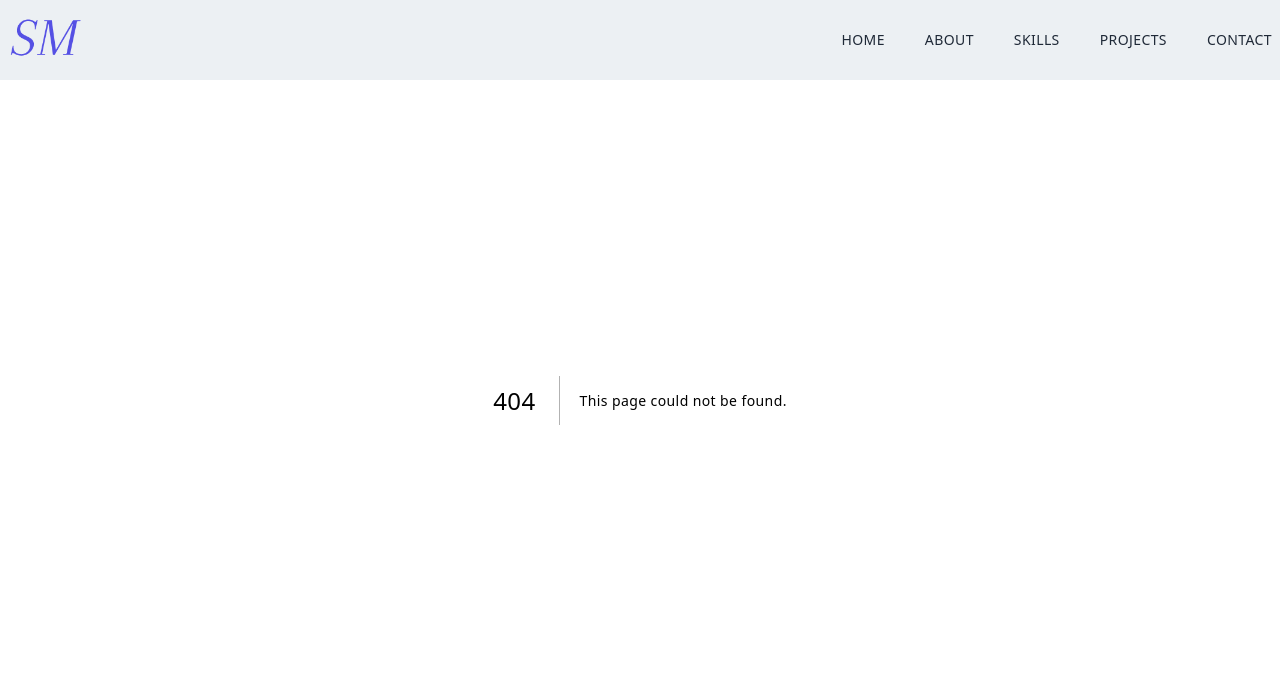
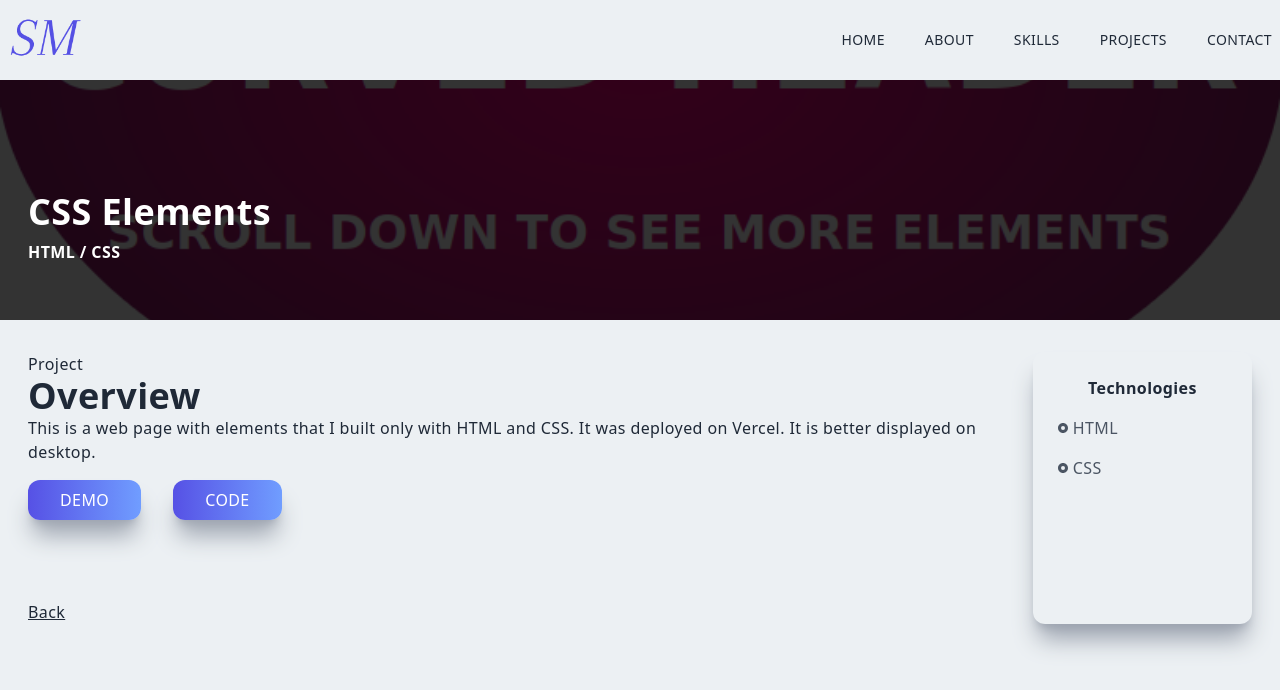
Before and after one commit to SALVADORPOETA/Salvadormartinez, a Next.js app: page /elements in a window 1280 px wide. Before the commit this address had no page. Shown: the top 690 px of the page. Built offline with nearby package versions, Linux system fonts and the light colour scheme.

Commit message:
elements

```diff
--- a/components/Projects.jsx
+++ b/components/Projects.jsx
@@ -10,7 +10,8 @@ import shapesImg from '../public/assets/projects/shapes.png';
 import horizontalImg from '../public/assets/projects/horizontal.png';
 import parallaxImg from '../public/assets/projects/parallax.png';
 import bmiImg from '../public/assets/projects/bmi.png';
-import animationImg from '../public/assets/projects/animation.png';
+import animationsImg from '../public/assets/projects/animations.png';
+import elementsImg from '../public/assets/projects/elements.png';
 import pythonImg from '../public/assets/projects/python.png';
 import ProjectItem from './ProjectItem';
 
@@ -72,9 +73,9 @@ const Projects = () => {
               />
               <ProjectItem
                 title='CSS Animations'
-                backgroundImg={animationImg}
+                backgroundImg={animationsImg}
                 technology='HTML / CSS'
-                projectUrl='/animation'
+                projectUrl='/animations'
               />
               <ProjectItem
                 title='CSS Shapes'
@@ -82,13 +83,13 @@ const Projects = () => {
                 technology='HTML / CSS'
                 projectUrl='/shapes'
               />
+              <ProjectItem
+                title='CSS Elements'
+                backgroundImg={elementsImg}
+                technology='HTML / CSS'
+                projectUrl='/elements'
+              />
               {/*<ProjectItem
-                title='Pop-Up Window'
-                backgroundImg={popupImg}
-                technology='ReactJS / Hooks'
-                projectUrl='/popup'
-              />
-              <ProjectItem
                 title='Video Background'
                 backgroundImg={videoImg}
                 technology='ReactJS'
--- a/pages/animation.jsx
+++ b/pages/animations.jsx
@@ -1,15 +1,15 @@
 import Image from 'next/image';
 import React from 'react';
-import animationImg from '../public/assets/projects/animation.png';
+import animationsImg from '../public/assets/projects/animations.png';
 import { RiRadioButtonFill } from 'react-icons/ri';
 import Link from 'next/link';
 
-const animation = () => {
+const animations = () => {
   return (
     <div className='w-full' >
       <div className='w-screen h-[30vh] lg:h-[40vh] relative' >
         <div className='absolute top-0 left-0 w-full h-[30vh] lg:h-[40vh] bg-black/80 z-10' />
-        <Image className='absolute z-1' layout='fill' objectFit='cover' src={animationImg} alt='/' />
+        <Image className='absolute z-1' layout='fill' objectFit='cover' src={animationsImg} alt='/' />
         <div className='absolute top-[70%] max-w-[1240px] w-full left-[50%] right-[50%] translate-x-[-50%] translate-y-[-50%] text-white z-10 p-2' >
           <h2 className='py-2' >CSS Animations</h2>
           <h3>HTML / CSS</h3>
@@ -48,4 +48,4 @@ const animation = () => {
   )
 }
 
-export default animation
+export default animations
--- a/pages/popup.jsx
+++ b/pages/elements.jsx
@@ -1,18 +1,18 @@
 import Image from 'next/image';
 import React from 'react';
-import popupImg from '../public/assets/projects/python.png';
+import elementsImg from '../public/assets/projects/elements.png';
 import { RiRadioButtonFill } from 'react-icons/ri';
 import Link from 'next/link';
 
-const popup = () => {
+const elements = () => {
   return (
     <div className='w-full' >
       <div className='w-screen h-[30vh] lg:h-[40vh] relative' >
         <div className='absolute top-0 left-0 w-full h-[30vh] lg:h-[40vh] bg-black/80 z-10' />
-        <Image className='absolute z-1' layout='fill' objectFit='cover' src={popupImg} alt='/' />
+        <Image className='absolute z-1' layout='fill' objectFit='cover' src={elementsImg} alt='/' />
         <div className='absolute top-[70%] max-w-[1240px] w-full left-[50%] right-[50%] translate-x-[-50%] translate-y-[-50%] text-white z-10 p-2' >
-          <h2 className='py-2' >Pop-Up Window</h2>
-          <h3>ReactJS / Hooks</h3>
+          <h2 className='py-2' >CSS Elements</h2>
+          <h3>HTML / CSS</h3>
         </div>
       </div>
 
@@ -21,11 +21,11 @@ const popup = () => {
           <p>Project</p>
           <h2>Overview</h2>
           <p>
-            This pop-up window was built with HTML, CSS, JavaScript, ReactJS and Hooks.
-            It is deployed on Vercel. You can see it using the 'Click Here!' button.
+            This is a web page with elements that I built only with HTML and CSS.
+            It was deployed on Vercel. It is better displayed on desktop.
           </p>
-          <a href='https://pop-up-sm.vercel.app/' target='_blank' ><button className='px-8 py-2 mt-4 mr-8' >Demo</button></a>
-          <a href='https://github.com/SALVADORPOETA/Pop-up-sm' target='_blank' ><button className='px-8 py-2 mt-4' >Code</button></a>
+          <a href='https://elements-css-sm.vercel.app/' target='_blank' ><button className='px-8 py-2 mt-4 mr-8' >Demo</button></a>
+          <a href='https://github.com/SALVADORPOETA/Elements-css-sm' target='_blank' ><button className='px-8 py-2 mt-4' >Code</button></a>
           <Link href='/#projects' >
             <p className='underline cursor-pointer mt-20' >Back</p>
           </Link>
@@ -40,12 +40,6 @@ const popup = () => {
               <p className='text-gray-600 py-2 flex items-center' >
                 <RiRadioButtonFill className='pr-1' />CSS
               </p>
-              <p className='text-gray-600 py-2 flex items-center' >
-                <RiRadioButtonFill className='pr-1' />Javascript
-              </p>
-              <p className='text-gray-600 py-2 flex items-center' >
-                <RiRadioButtonFill className='pr-1' />ReactJS
-              </p>
             </div>
           </div>
         </div>
@@ -54,4 +48,4 @@ const popup = () => {
   )
 }
 
-export default popup
+export default elements
```
Also changed, not shown: public/assets/projects/animations.png (renamed from public/assets/projects/animation.png), public/assets/projects/elements.png (added).
